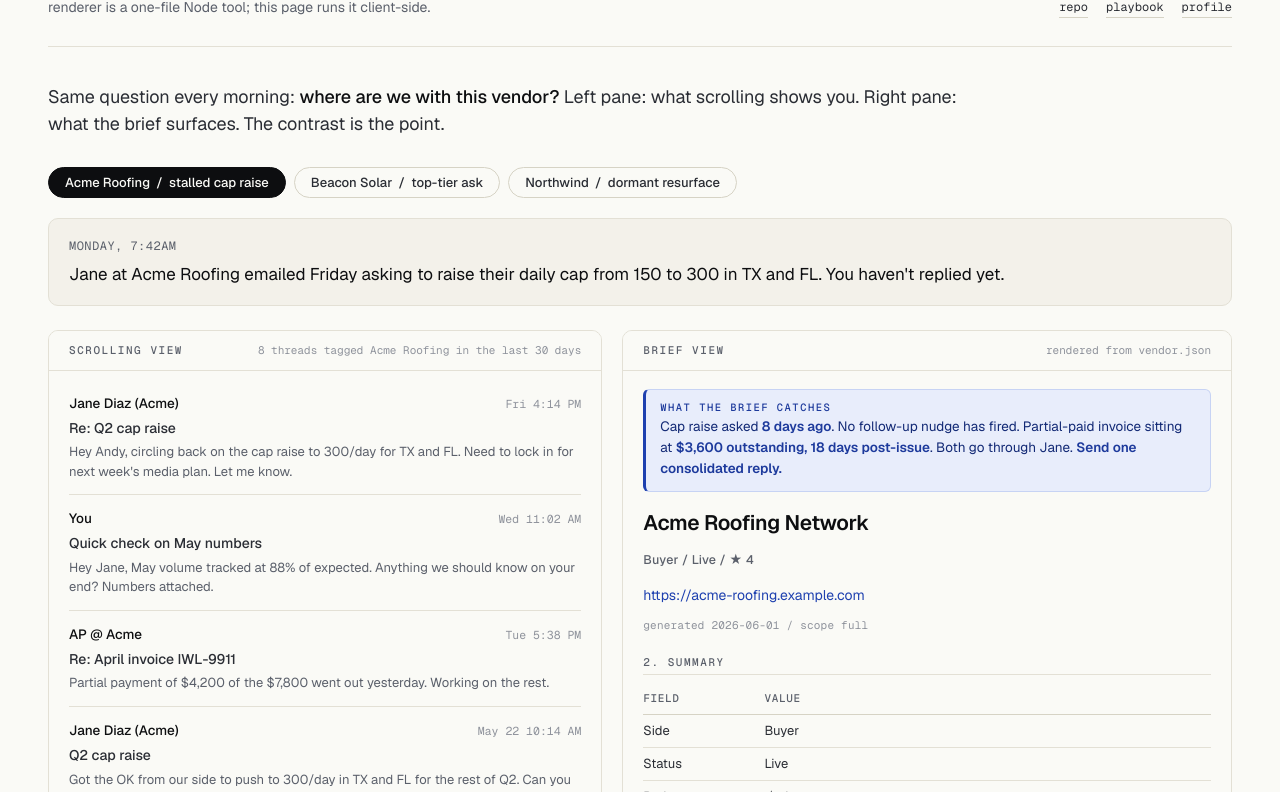
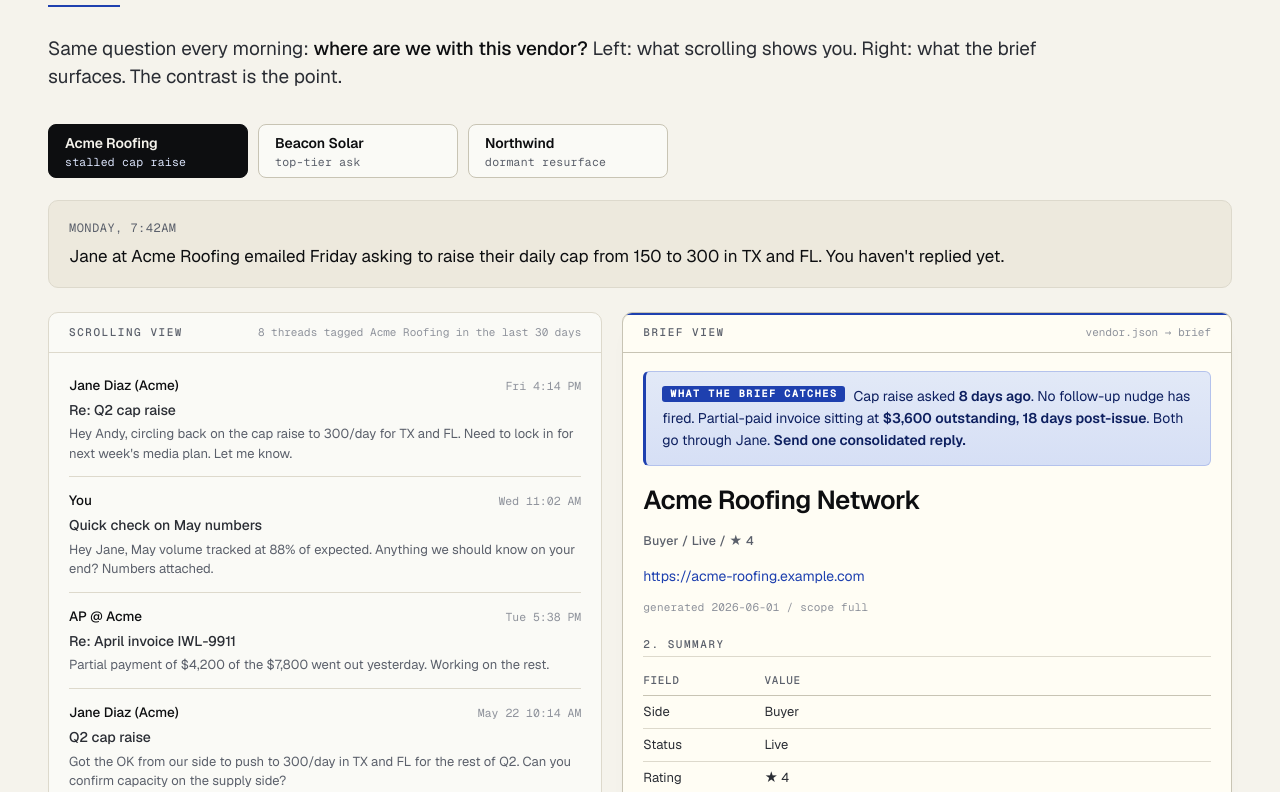
Before and after one commit to andy-bttryzn/vendor-brief-renderer, a website: page demo/index.html in a window 1280 px wide. Shown: the part 91-883 px from the top of the page. Drawn offline with nearby package versions, Linux system fonts and the light colour scheme.

Commit message:
Demo polish: bigger masthead + accent rule, right pane elevated as 'resolution', two-line scenario buttons, callout punchier

```diff
--- a/demo/index.html
+++ b/demo/index.html
@@ -10,23 +10,24 @@
 <link href="https://fonts.googleapis.com/css2?family=Geist:wght@400;500;600&family=Geist+Mono:wght@400;500&display=swap" rel="stylesheet">
 <style>
   :root {
-    --ink:        #0d0e10;
-    --ink-2:      #2a2d34;
-    --ink-3:      #5b606b;
-    --ink-4:      #8f939c;
-    --paper:      #fafaf6;
-    --paper-2:    #f3f1ea;
-    --paper-3:    #ecead9;
-    --hairline:   #e3e0d5;
-    --hairline-2: #d6d3c5;
-    --accent:     #1e40af;
-    --accent-2:   #1d3a9c;
-    --accent-soft:#e8edfb;
-    --accent-ink: #122975;
-    --radius:     6px;
-    --radius-lg:  10px;
-    --sans:       'Geist', ui-sans-serif, system-ui, -apple-system, "Segoe UI", Helvetica, Arial, sans-serif;
-    --mono:       'Geist Mono', ui-monospace, SFMono-Regular, Menlo, Consolas, monospace;
+    --ink:           #0d0e10;
+    --ink-2:         #2a2d34;
+    --ink-3:         #5b606b;
+    --ink-4:         #8f939c;
+    --paper:         #f5f3ec;
+    --pane-raw:      #fafaf6;
+    --pane-resolved: #fffdf4;
+    --paper-2:       #ede9dd;
+    --hairline:      #ddd9cc;
+    --hairline-2:    #c8c4b4;
+    --accent:        #1e40af;
+    --accent-2:      #1d3a9c;
+    --accent-soft:   #d8e1f8;
+    --accent-ink:    #0d1f5f;
+    --radius:        6px;
+    --radius-lg:     10px;
+    --sans:          'Geist', ui-sans-serif, system-ui, -apple-system, "Segoe UI", Helvetica, Arial, sans-serif;
+    --mono:          'Geist Mono', ui-monospace, SFMono-Regular, Menlo, Consolas, monospace;
   }
   * { box-sizing: border-box; }
   html { -webkit-font-smoothing: antialiased; -moz-osx-font-smoothing: grayscale; }
@@ -34,28 +35,34 @@
   .container { max-width: 1240px; margin: 0 auto; padding: 32px 28px 64px; }
 
   /* ---------- masthead ---------- */
-  .mast { display: flex; align-items: flex-end; justify-content: space-between; gap: 24px; padding-bottom: 28px; border-bottom: 1px solid var(--hairline); }
-  .mast .left { min-width: 0; }
-  .mast .mark { font-size: 26px; font-weight: 600; letter-spacing: -0.02em; line-height: 1; }
-  .mast .mark .sep { color: var(--ink-4); margin: 0 0.4em; font-weight: 400; }
-  .mast .tagline { color: var(--ink-3); margin-top: 8px; font-size: 14px; max-width: 56ch; }
-  .mast .links { font-family: var(--mono); font-size: 12px; color: var(--ink-3); display: flex; gap: 18px; }
+  .mast { display: flex; align-items: flex-end; justify-content: space-between; gap: 24px; padding-bottom: 22px; }
+  .mast .mark { font-size: 42px; font-weight: 600; letter-spacing: -0.025em; line-height: 1; color: var(--ink); }
+  .mast .mark .sep { color: var(--ink-4); margin: 0 0.18em; font-weight: 400; }
+  .mast .mark .sub { color: var(--ink-3); font-weight: 500; }
+  .mast .links { font-family: var(--mono); font-size: 13px; color: var(--ink-3); display: flex; gap: 22px; padding-bottom: 6px; }
   .mast .links a { color: var(--ink-2); text-decoration: none; border-bottom: 1px solid var(--hairline-2); padding-bottom: 1px; transition: color 120ms ease, border-color 120ms ease; }
   .mast .links a:hover { color: var(--accent); border-color: var(--accent); }
+  .mast-rule { height: 2px; background: var(--accent); width: 72px; margin-bottom: 28px; }
 
   /* ---------- intro line ---------- */
-  .intro { margin: 36px 0 24px; max-width: 78ch; font-size: 18px; line-height: 1.5; color: var(--ink-2); letter-spacing: -0.005em; }
+  .intro { margin: 0 0 28px; max-width: 82ch; font-size: 19px; line-height: 1.45; color: var(--ink-2); letter-spacing: -0.005em; }
   .intro em { font-style: normal; color: var(--ink); font-weight: 500; }
 
   /* ---------- scenarios row ---------- */
-  .scenarios { display: flex; gap: 8px; flex-wrap: wrap; padding: 6px 0 20px; }
+  .scenarios { display: flex; gap: 10px; flex-wrap: wrap; padding: 6px 0 22px; }
   .scenarios button {
-    background: var(--paper); color: var(--ink-2); border: 1px solid var(--hairline-2); border-radius: 999px;
-    padding: 8px 16px; font: 500 13px/1 var(--sans); cursor: pointer;
+    background: var(--pane-raw); color: var(--ink-2); border: 1px solid var(--hairline-2); border-radius: 8px;
+    padding: 10px 16px; font: 500 14px/1.2 var(--sans); cursor: pointer; text-align: left;
+    display: flex; flex-direction: column; gap: 4px; min-width: 200px;
     transition: border-color 120ms ease, color 120ms ease, background 120ms ease;
   }
+  .scenarios button .b-name { color: var(--ink); font-weight: 600; letter-spacing: -0.005em; }
+  .scenarios button .b-sub { font: 400 11.5px/1 var(--mono); color: var(--ink-3); letter-spacing: 0.02em; }
   .scenarios button:hover { border-color: var(--ink-3); color: var(--ink); }
+  .scenarios button:hover .b-sub { color: var(--ink-2); }
   .scenarios button.active { background: var(--ink); border-color: var(--ink); color: var(--paper); }
+  .scenarios button.active .b-name { color: var(--paper); }
+  .scenarios button.active .b-sub { color: var(--accent-soft); }
   .scenarios button:focus-visible { outline: 2px solid var(--accent); outline-offset: 2px; }
 
   /* ---------- trigger card ---------- */
@@ -67,11 +74,14 @@
   .row { display: grid; grid-template-columns: 1fr 1.1fr; gap: 20px; }
   @media (max-width: 1000px) { .row { grid-template-columns: 1fr; } }
 
-  .pane { background: var(--paper); border: 1px solid var(--hairline); border-radius: var(--radius-lg); overflow: hidden; }
+  .pane { background: var(--pane-raw); border: 1px solid var(--hairline); border-radius: var(--radius-lg); overflow: hidden; }
+  .pane.resolved { background: var(--pane-resolved); border-color: var(--hairline-2); box-shadow: 0 1px 0 var(--hairline) inset, 0 8px 24px -16px rgba(13,14,16,0.10); position: relative; }
+  .pane.resolved::before { content: ""; position: absolute; top: 0; left: 0; right: 0; height: 2px; background: var(--accent); }
   .pane > .pane-head {
-    padding: 14px 20px; border-bottom: 1px solid var(--hairline); background: var(--paper);
+    padding: 14px 20px; border-bottom: 1px solid var(--hairline); background: transparent;
     display: flex; align-items: baseline; justify-content: space-between; gap: 12px;
   }
+  .pane.resolved > .pane-head { border-bottom-color: var(--hairline-2); }
   .pane > .pane-head h2 { font: 500 11px/1 var(--mono); margin: 0; color: var(--ink-3); text-transform: uppercase; letter-spacing: 0.14em; }
   .pane > .pane-head .meta { font: 400 11px/1 var(--mono); color: var(--ink-4); }
   .pane > .pane-body { padding: 18px 20px 22px; }
@@ -89,17 +99,22 @@
 
   /* ---------- right pane: brief ---------- */
   .brief-callout {
-    background: var(--accent-soft); border: 1px solid #c7d3f4; border-left-width: 3px; border-left-color: var(--accent);
-    border-radius: var(--radius); padding: 12px 14px; margin-bottom: 18px; color: var(--accent-ink);
-    font-size: 13.5px; line-height: 1.55;
+    background: linear-gradient(180deg, #e2e9f7 0%, #d6dff5 100%);
+    border: 1px solid #b4c2ec; border-left: 3px solid var(--accent);
+    border-radius: var(--radius); padding: 14px 16px; margin-bottom: 20px; color: var(--accent-ink);
+    font-size: 14px; line-height: 1.55;
   }
-  .brief-callout strong { color: var(--accent-2); font-weight: 600; }
-  .brief-callout .label { font: 500 10.5px/1 var(--mono); text-transform: uppercase; letter-spacing: 0.14em; color: var(--accent-2); display: block; margin-bottom: 4px; }
+  .brief-callout strong { color: var(--accent-ink); font-weight: 600; }
+  .brief-callout .label {
+    display: inline-block; padding: 3px 8px; border-radius: 3px; background: var(--accent); color: #fff;
+    font: 600 10px/1 var(--mono); text-transform: uppercase; letter-spacing: 0.16em;
+    margin: 0 8px 6px 0; vertical-align: middle;
+  }
 
   /* brief output (override marked.js defaults to match page voice) */
   #brief-output { color: var(--ink-2); font-size: 14px; line-height: 1.55; }
   #brief-output > *:first-child { margin-top: 0; }
-  #brief-output h1 { font-size: 21px; font-weight: 600; letter-spacing: -0.015em; color: var(--ink); margin: 0 0 6px; line-height: 1.2; }
+  #brief-output h1 { font-size: 26px; font-weight: 600; letter-spacing: -0.02em; color: var(--ink); margin: 0 0 6px; line-height: 1.15; }
   #brief-output p strong:only-child { font-weight: 500; color: var(--ink-3); font-size: 12.5px; letter-spacing: 0.02em; }
   #brief-output h2 { font: 500 11px/1 var(--mono); color: var(--ink-3); text-transform: uppercase; letter-spacing: 0.14em; margin: 26px 0 10px; padding-bottom: 6px; border-bottom: 1px solid var(--hairline); }
   #brief-output h3 { font: 500 12px/1 var(--sans); color: var(--ink-2); margin: 16px 0 6px; }
@@ -166,25 +181,32 @@
 <main class="container">
 
 <header class="mast">
-  <div class="left">
-    <div class="mark">vendor-brief-renderer<span class="sep">/</span><span style="color: var(--ink-3); font-weight: 500;">demo</span></div>
-    <div class="tagline">A live walk-through of a brief render against three real operator scenarios. The renderer is a one-file Node tool; this page runs it client-side.</div>
-  </div>
+  <div class="mark">vendor-brief-renderer<span class="sep">/</span><span class="sub">demo</span></div>
   <nav class="links" aria-label="Project links">
     <a href="https://github.com/andy-bttryzn/vendor-brief-renderer">repo</a>
     <a href="https://github.com/andy-bttryzn/vendor-ops-playbook">playbook</a>
     <a href="https://github.com/andy-bttryzn">profile</a>
   </nav>
 </header>
+<div class="mast-rule"></div>
 
 <p class="intro">
-  Same question every morning: <em>where are we with this vendor?</em> Left pane: what scrolling shows you. Right pane: what the brief surfaces. The contrast is the point.
+  Same question every morning: <em>where are we with this vendor?</em> Left: what scrolling shows you. Right: what the brief surfaces. The contrast is the point.
 </p>
 
 <div class="scenarios" role="tablist" aria-label="Pick a scenario">
-  <button data-scenario="acme" role="tab" aria-selected="true">Acme Roofing &nbsp;/&nbsp; stalled cap raise</button>
-  <button data-scenario="beacon" role="tab" aria-selected="false">Beacon Solar &nbsp;/&nbsp; top-tier ask</button>
-  <button data-scenario="dormant" role="tab" aria-selected="false">Northwind &nbsp;/&nbsp; dormant resurface</button>
+  <button data-scenario="acme" role="tab" aria-selected="true">
+    <span class="b-name">Acme Roofing</span>
+    <span class="b-sub">stalled cap raise</span>
+  </button>
+  <button data-scenario="beacon" role="tab" aria-selected="false">
+    <span class="b-name">Beacon Solar</span>
+    <span class="b-sub">top-tier ask</span>
+  </button>
+  <button data-scenario="dormant" role="tab" aria-selected="false">
+    <span class="b-name">Northwind</span>
+    <span class="b-sub">dormant resurface</span>
+  </button>
 </div>
 
 <div class="trigger fade-target" id="trigger">
@@ -200,10 +222,10 @@
     </div>
     <div class="pane-body threads fade-target" id="threads"></div>
   </article>
-  <article class="pane">
+  <article class="pane resolved">
     <div class="pane-head">
       <h2>Brief view</h2>
-      <span class="meta">rendered from vendor.json</span>
+      <span class="meta" id="right-meta">vendor.json &rarr; brief</span>
     </div>
     <div class="pane-body fade-target" id="right-body">
       <div class="brief-callout" id="brief-callout"></div>
```
